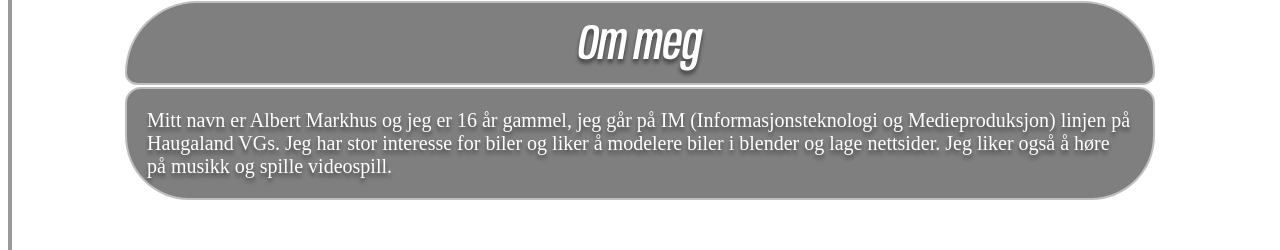
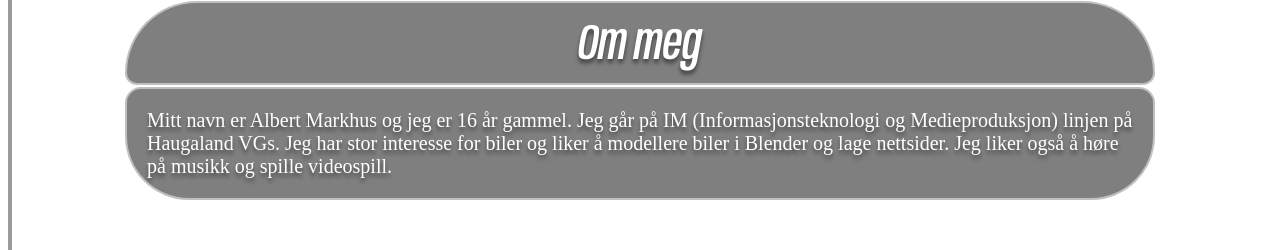
Before and after one commit to albmarsti-cell/Portfolio, a website built with Vite: page about.html in a window 1280 px wide. Shown: the part 152-402 px from the top of the page. Built offline with nearby package versions, Linux system fonts and the light colour scheme; a web font is replaced by a local one.

Commit message:
Update about.html
Updated content in the 'about' section to provide more personal information.

```diff
--- a/about.html
+++ b/about.html
@@ -20,7 +20,7 @@
     <div id="main">
         <div type="button" id="openNav" onclick="openNav()"><strong>≡</strong></div>
         <div id="box1">Om meg</div>
-        <div id="content">Mitt navn er Albert Markhus og jeg er 16 år gammel, jeg går på IM (Informasjonsteknologi og Medieproduksjon) linjen på Haugaland VGs. Jeg har stor interesse for biler og liker å modelere biler i blender og lage nettsider. Jeg liker også å høre på musikk og spille videospill.</div>
+        <div id="content">Mitt navn er Albert Markhus og jeg er 16 år gammel. Jeg går på IM (Informasjonsteknologi og Medieproduksjon) linjen på Haugaland VGs. Jeg har stor interesse for biler og liker å modellere biler i Blender og lage nettsider. Jeg liker også å høre på musikk og spille videospill.</div>
     </div>
     <script src="js/script.js"></script>
     <svg>
@@ -39,4 +39,5 @@
     </svg>
 </body>
 
+
 </html>
```
